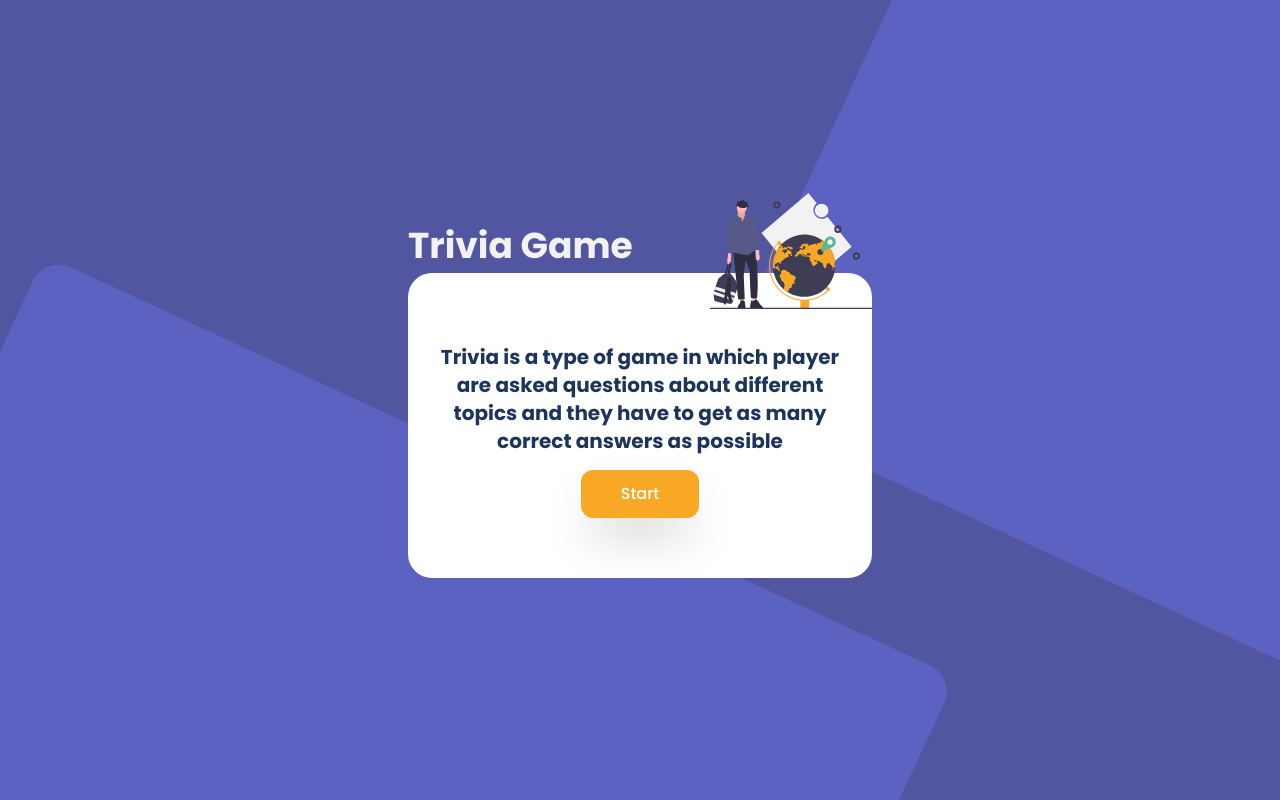
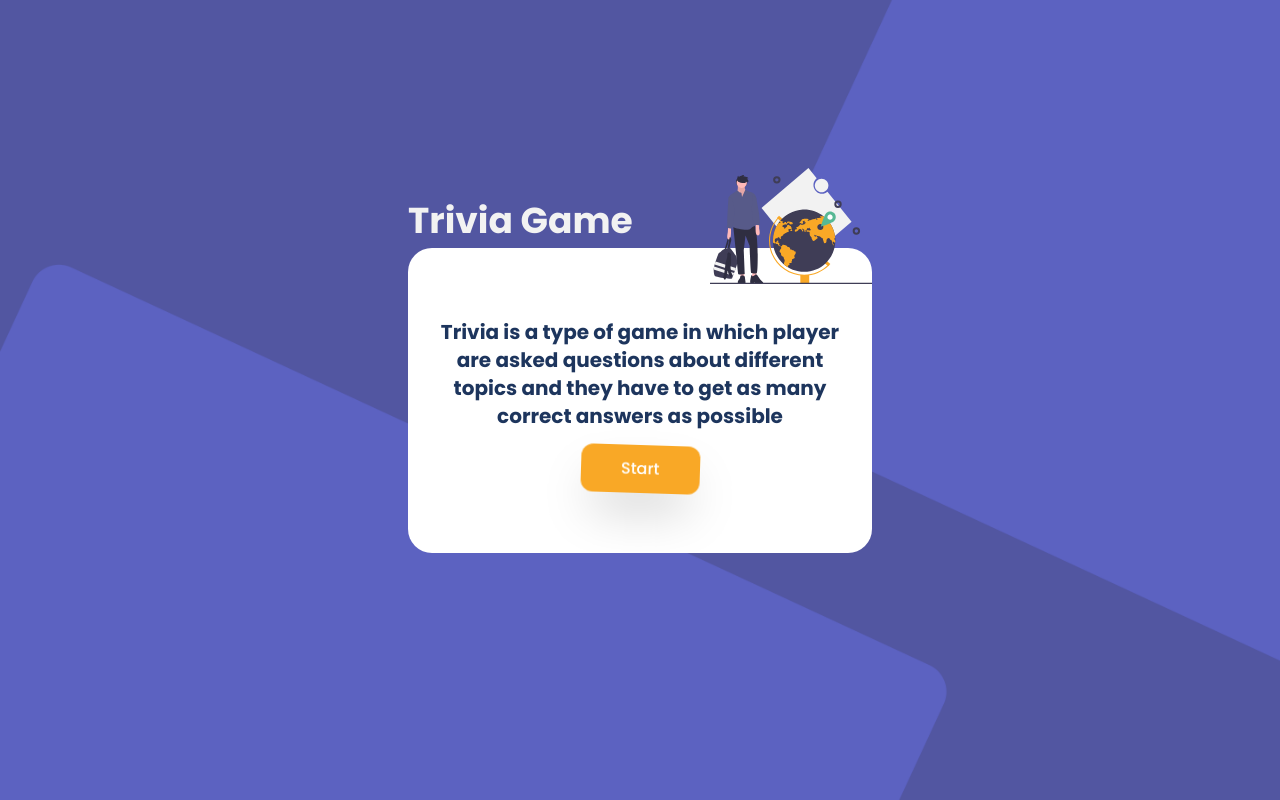
Before and after one commit to betterhell/quiz-trivia, a React (Create React App) app: page / in a window 1280 px wide. Built offline with nearby package versions, Linux system fonts and the light colour scheme.

Commit message:
adaptive fixes

```diff
--- a/src/App.jsx
+++ b/src/App.jsx
@@ -13,7 +13,7 @@ function App() {
     },[questions.length])
 
   return (
-    <div className="pt-[50px] w-screen h-screen flex justify-center items-center bg-[url('./assets/background.png')] bg-cover bg-no-repeat bg-center">
+    <div className="w-screen h-screen flex justify-center items-center bg-[url('./assets/background.png')] bg-cover bg-no-repeat bg-center">
         {gameOver ? <Result /> : <QuizCard /> }
     </div>
   );
--- a/tailwind.config.js
+++ b/tailwind.config.js
@@ -4,7 +4,14 @@ module.exports = {
     "./src/**/*.{js,jsx,ts,tsx}",
   ],
   theme: {
-    extend: {},
+    extend: {
+      keyframes: {
+        wiggle: {
+          '0%, 100%': { transform: 'rotate(-3deg)' },
+          '50%': { transform: 'rotate(3deg)' },
+        }
+      }
+    },
   },
   plugins: [],
 }
```
